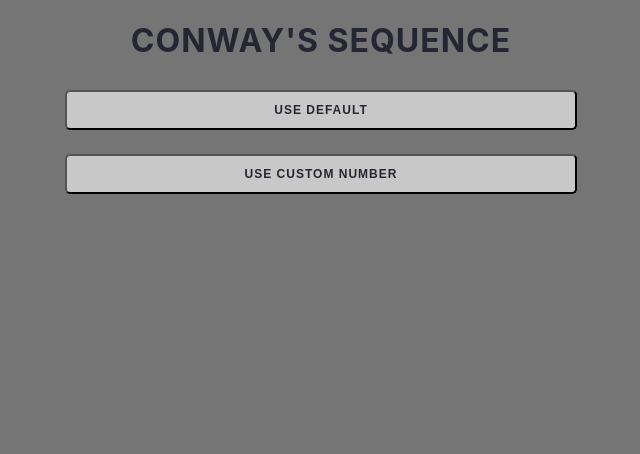
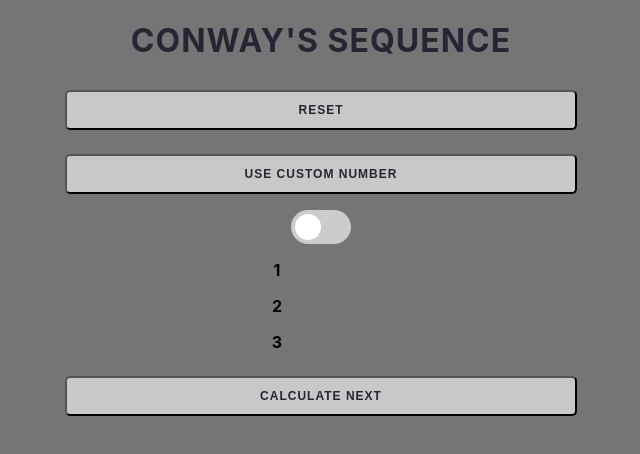
Before and after one commit to noamlubofsky/conways-sequence, a React (Create React App) app: page / in a window 1280 px wide. Shown: the top 454 px of the page, without its empty margins (319-959 px from the left). Built offline with nearby package versions, Linux system fonts and the light colour scheme.

Commit message:
array test

```diff
--- a/src/components/Sequence.js
+++ b/src/components/Sequence.js
@@ -3,9 +3,9 @@ import styled from "styled-components";
 import randomColor from "randomcolor";
 
 function Sequence() {
-    const [fullArray, setFullArray] = useState([])
+    const [fullArray, setFullArray] = useState(['1', '2', '3'])
     const [custom, setCustom] = useState(false)
-    const [going, setGoing] = useState(false)
+    const [going, setGoing] = useState(true)
     const [custNum, setCustNum] = useState('')
     const [count, setCount] = useState(0)
     const [isChecked, setIsChecked] = useState(false)
@@ -111,12 +111,6 @@ const handleClick = () => {
     // array.push(final)
     console.log(fullArray)
 
-    // array.push(array.at(-1).match(/(.)\1*/g).map(num => {
-    //     return(
-    //     `${num.length}` + `${num[0]}`
-    //     )
-    // }).join('')
-    // )
 
     }
 
```
